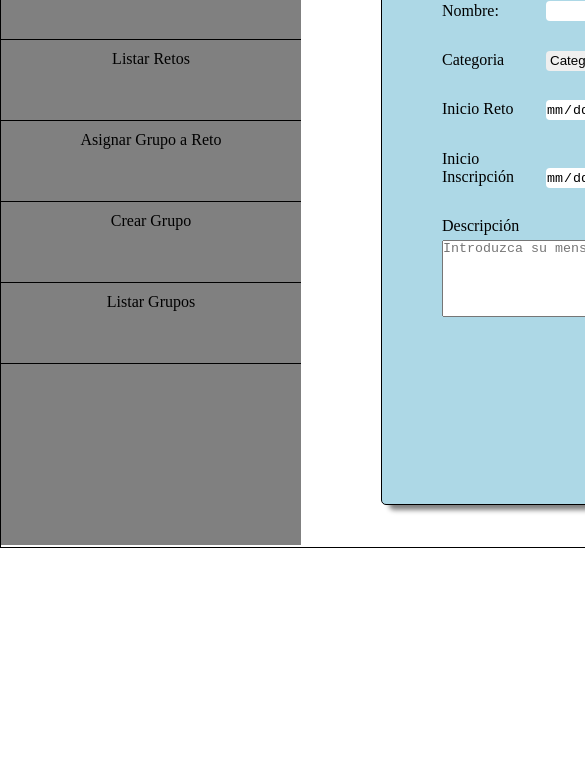
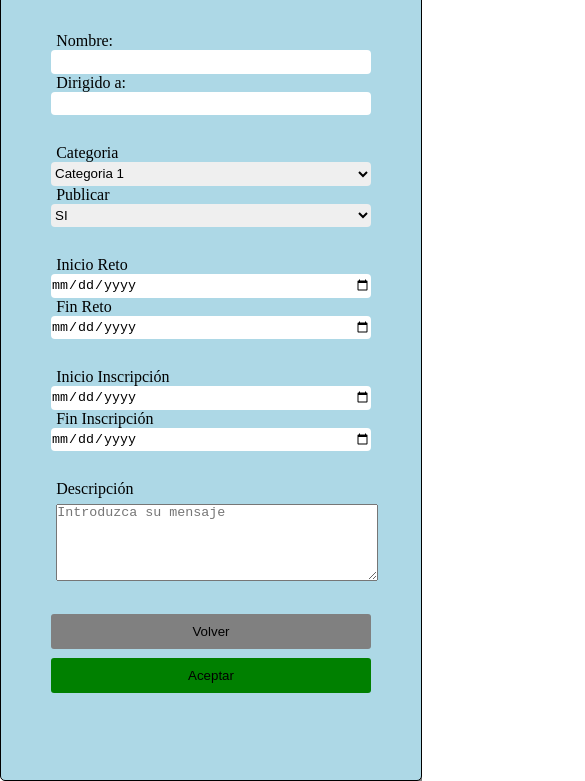
Before and after one commit to MiguelHidalgoCastro/diwretos, a plain HTML site: page porcentajes/index.html in a window 390 px wide. Shown: the part 298-1079 px from the top of the page, 585 px wide, since content can reach past the window. Before the commit the page ends 846 px from the top, so only its background shows below. Drawn offline with Linux system fonts and the light colour scheme.

Commit message:
add media querys

```diff
--- a/pixeles/css/styles.css
+++ b/pixeles/css/styles.css
@@ -41,7 +41,7 @@ nav ul li a {
     text-decoration: none;
 }
 
-.lilogo{
+.lilogo {
     width: 300px;
 }
 
@@ -144,6 +144,7 @@ nav ul li a {
 
 #botones {
     float: right;
+    width: 204px;
 }
 
 #botones input,
--- a/porcentajes/css/styles.css
+++ b/porcentajes/css/styles.css
@@ -6,12 +6,17 @@
 }
 
 body {
-    border: 1px solid black;
-    width: 1280px;
-    height: 100vh;
+    width: 100%;
+    /*1280px*/
+    height: auto;
     /*722px*/
+    min-width: 400px;
 }
 
+
+/*
+* NAVBAR
+*/
 nav {
     width: 100%;
     /*1280px*/
@@ -42,9 +47,14 @@ nav ul li a {
     display: block;
     color: white;
     text-align: center;
-    padding: 14px 16px;
-    /*ojo*/
-    /*14px   ////    16px*/
+    /* arriba y abajo | izquierda y derecha */
+    /*padding: 14px 16px;*/
+    padding-top: 1.9390581717451523vh;
+    padding-bottom: 1.9390581717451523vh;
+    /*14px*100 / 722px*/
+    padding-left: 8%;
+    padding-right: 8%;
+    /*16px *100 / 200px*/
     text-decoration: none;
 }
 
@@ -56,6 +66,9 @@ nav ul li a {
 .logo {
     width: 89.33333333333333%;
     /*   268px*100 / 300px   */
+    padding-left: 5.333333333333333%;
+    padding-right: 5.333333333333333%;
+    /*16px *100 / 300px*/
 }
 
 .link {
@@ -72,13 +85,15 @@ nav ul li a {
     background-color: #111;
 }
 
-/*Navbar vertical*/
+/*
+*Navbar vertical
+*/
 #navVertical {
     width: 23.4375%;
     /*   300px*100 / 1280px    */
     overflow: hidden;
     height: 88.6426592797784vh;
-    /*640px;*/
+    /*640px*100 / 722px*/
     background-color: grey;
     float: left;
 }
@@ -96,23 +111,31 @@ nav ul li a {
 #navVertical li a {
     display: block;
     width: 86.66666666666667%;
-    /*260px;*/
+    /*  260px*100  /  300px  */
     height: 8.310249307479225vh;
-    /*60px;*/
+    /*60px*100 / 722px*/
     text-decoration: none;
     text-align: center;
     color: black;
+
+    /*padding: 10px 20px 0 20px;*/
     /* arriba | derecha | abajo | izquierda */
-    padding: 10px 20px 0 20px;
-    /*ojo*/
+    padding-top: 1.3850415512465375vh;
+    /*10px *100 / 722px*/
+    padding-right: 6.666666666666667%;
+    /* 20px *100  /  300px*/
+    padding-left: 6.666666666666667%;
+    /* 20px *100  /  300px*/
+
 }
 
 #navVertical li:hover {
     background-color: lightblue;
 }
 
-
-/*Formulario*/
+/*
+*Formulario
+*/
 
 #formulario {
     float: left;
@@ -146,33 +169,42 @@ nav ul li a {
 #formulario input,
 #formulario select {
     border: 0;
-    width: 150px;
-    height: 20px;
+    width: 24.27184466019417%;
+    /*150px*100 / 618px*/
+    height: 2.770083102493075vh;
+    /*20px*100 / 722px*/
     border-radius: 4px;
 }
 
 #formulario label {
-    margin-left: 10px;
+    margin-left: 1.618122977346278%;
+    /*10px*100 / 618px*/
     display: inline-block;
-    width: 100px;
+    width: 16.18122977346278%;
+    /*100px*100 / 618px*/
 }
 
 #formulario textarea {
-    margin-left: 10px;
+    margin-left: 1.618122977346278%;
+    /*10px*100 / 618px*/
 }
 
 #formulario p {
-    margin-bottom: 5px;
+    margin-bottom: 0.6925207756232687vh;
+    /*5px*100 / 722px*/
 }
 
 #botones {
     float: right;
+    width: 204px;
 }
 
 #botones input,
 #botones button {
-    width: 100px;
-    height: 30px;
+    width: 49.01960784313725%;
+    /*100px*100 / 204px*/
+    height: 4.1551246537396125vh;
+    /*30px*100 / 722px*/
     border-style: none;
     border-radius: 3px;
     background-color: gray;
@@ -182,13 +214,149 @@ nav ul li a {
     background-color: green;
 }
 
-/*Div Imagen*/
+/*
+*Div Imagen
+*/
 
 #imagenF {
     float: left;
-    margin-top: 60px;
-    margin-left: 30px;
+    margin-top: 8.310249307479225vh;
+    /*60px*100 / 722px*/
+    margin-left: 2.34375%;
+    /*30px*100 / 1280px*/
     background: lightpink;
-    width: 150px;
-    height: 150px;
+    width: 11.71875%;
+    /*150px*100 / 1280px*/
+    height: 20.775623268698062vh;
+    /*150px*100 / 722px*/
 }
+
+/*
+* MEDIAS QUERY'S
+*/
+
+/*Para que la imagen no se caiga, se empieza a caer un poco por debajo de 1300px*/
+@media (max-width: 1300px) {
+    #navVertical {
+        height: auto;
+    }
+
+    #formulario {
+        width: 40%;
+        height: auto;
+    }
+
+    #formulario textarea {
+        width: 80%;
+    }
+
+    #imagenF img {
+        width: 80%;
+    }
+}
+
+/*
+*TABLET
+*/
+@media (max-width:700px) {
+    #imagenF {
+        display: none;
+    }
+
+    #formulario {
+        margin: 2%;
+        width: 56%;
+
+    }
+
+    #formulario label {
+        width: 100%;
+
+    }
+
+    #formulario input,
+    #formulario select {
+        width: 80%;
+
+    }
+
+    #botones {
+        float: right;
+        width: 100%;
+    }
+
+    #botones input,
+    #botones button {
+        width: 49%;
+
+    }
+
+    #botones input {
+        background-color: green;
+    }
+}
+
+/*
+* MOVIL
+*/
+
+@media (max-width:640px) {
+
+    /*Copio el estilo de la navbar horizontal a la navbar vertical*/
+    #navVertical {
+        width: 100%;
+        height: 11.0803324099723vh;
+        text-align: center;
+        position: relative;
+    }
+
+    #navVertical ul {
+        position: absolute;
+        top: 50%;
+        text-align: center;
+        list-style: none;
+        transform: translate(0%, -50%);
+        width: 100%;
+    }
+
+    #navVertical ul li {
+        float: left;
+        width: 14.28571428571429%;
+    }
+
+    #navVertical li a {
+        display: block;
+        color: white;
+        text-align: center;
+        padding-top: 1.9390581717451523vh;
+        padding-bottom: 1.9390581717451523vh;
+        padding-left: 8%;
+        padding-right: 8%;
+        text-decoration: none;
+    }
+
+    #navVertical li:hover {
+        background-color: lightblue;
+    }
+
+
+    #formulario{
+        width: 80%;
+        margin: 0;
+        margin-top: 1vh;
+    }
+
+    #formulario input,
+    #formulario select {
+        width: 100%;
+
+    }
+    #formulario textarea{
+        width: 100%;
+    }
+    #botones input,
+    #botones button {
+        width: 100%;
+        margin-bottom: 1vh;
+    }
+}
```
